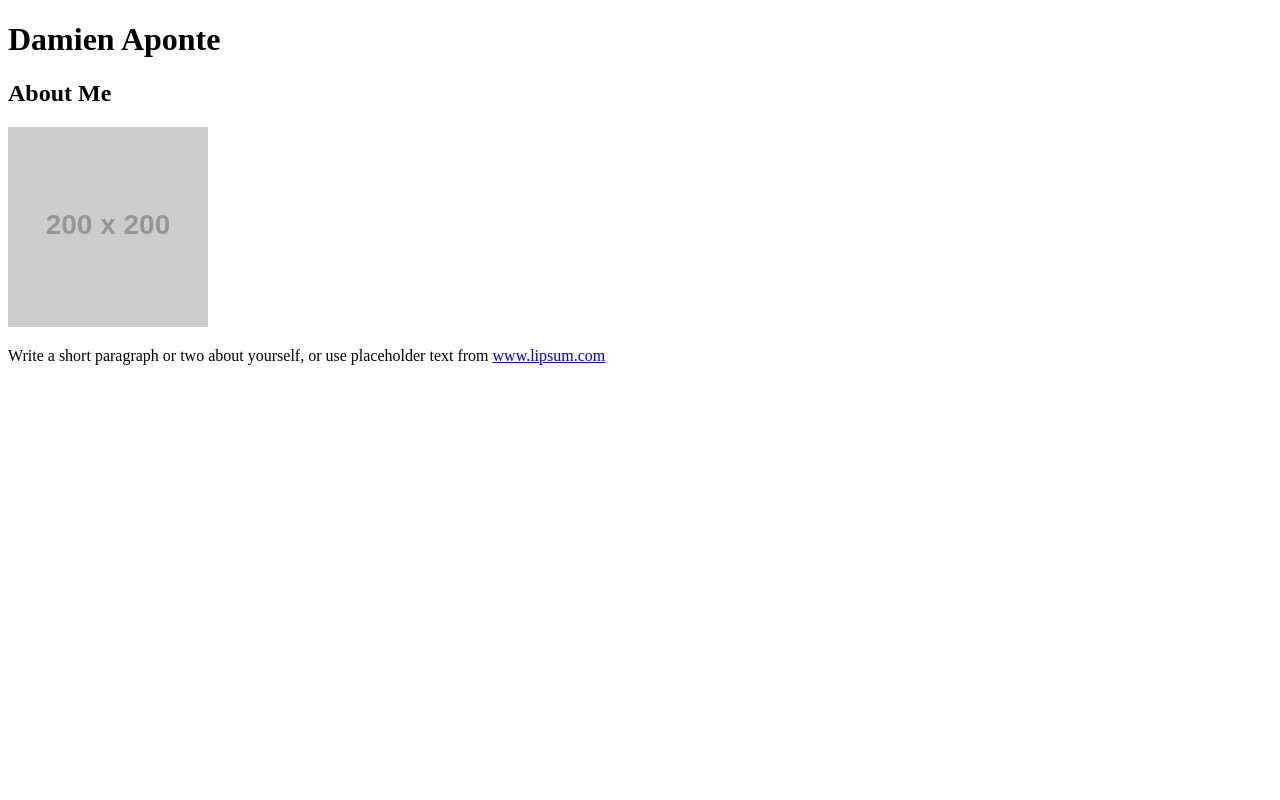
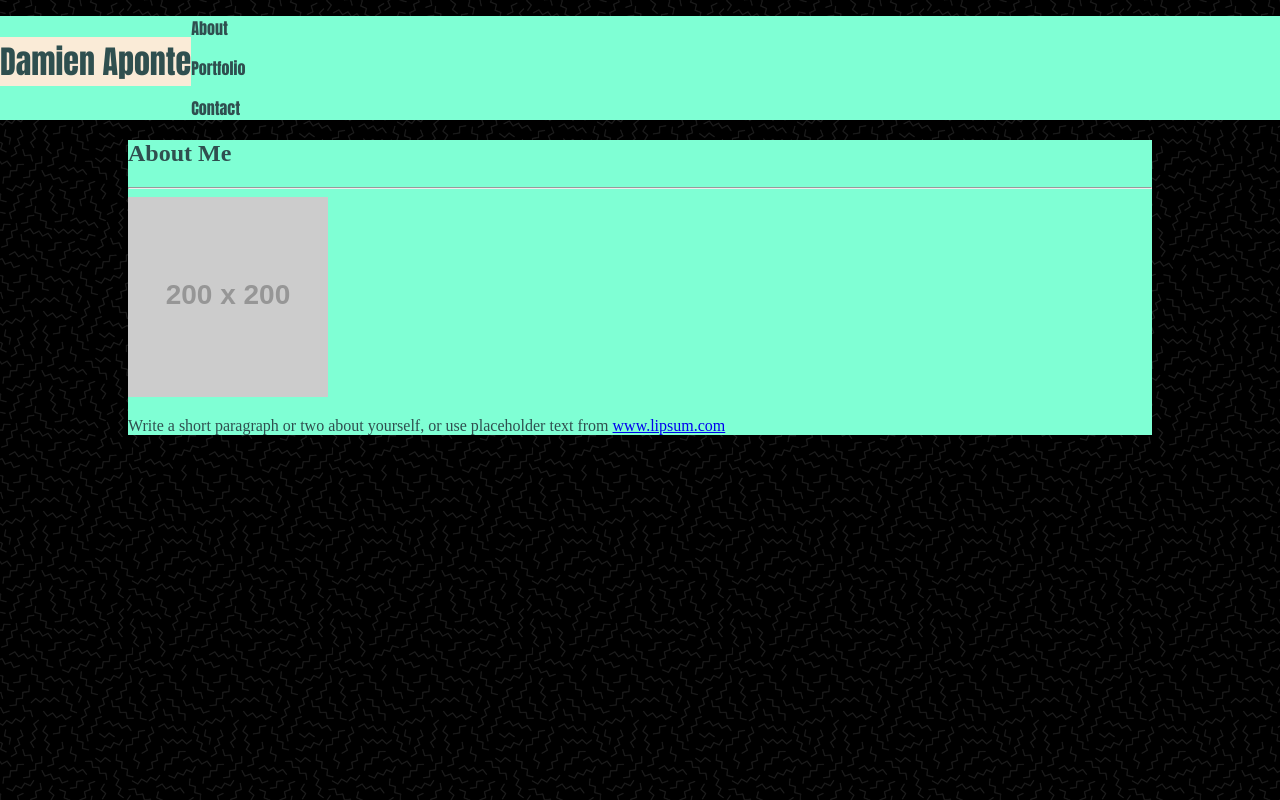
Before and after one commit to DamienVA/Basic-Portfolio, a plain HTML site: page index.html in a window 1280 px wide. Drawn offline with Linux system fonts and the light colour scheme; files that its build step writes are made by us from their sources; placeholder pictures from the web are drawn by us.

Commit message:
css positioning

```diff
--- a/assets/css/style.css
+++ b/assets/css/style.css
@@ -0,0 +1,38 @@
+body{
+    background-image: url("../images/memphis-mini-dark.png");
+    color: antiquewhite;
+    margin: 0;
+    padding: 0;
+
+}
+
+header{
+    background-color: aquamarine;
+    color: darkslategrey;
+    margin: 0;
+    padding: 0;
+    font-family: Impact, Haettenschweiler, 'Arial Narrow Bold', sans-serif;
+
+}
+
+h1{
+    background-color: antiquewhite;
+    color: darkslategrey;
+    float: left;
+
+
+}
+
+.container{
+    width: 1024px;
+    margin: 0 auto;
+}
+
+#main-bio{
+    background-color: aquamarine;
+    color: darkslategrey;
+}
+
+#links{
+    flex-direction: row;
+}
--- a/index.html
+++ b/index.html
@@ -3,12 +3,18 @@
 
 <head>
   <title>About Me</title>
-  <link rel="stylesheet" type="text/css" href="style.css">
+  <link rel="stylesheet" type="text/css" href="assets/css/style.css">
 </head>
 
 <body>
   <header>
     <h1>Damien Aponte</h1>
+    <div class="links">
+      <p>About</p>
+      <p>Portfolio</p>
+      <p>Contact</p>
+
+    </div>
   </header>
 
 
@@ -17,6 +23,8 @@
     <section id="main-bio">
 
       <h2>About Me</h2>
+
+      <hr>
 
       <img id="bio-image" src="https://placehold.it/200x200" alt="Damien Aponte">
 
```
Also changed, not shown: portfolio.html (+1 -1 lines), assets/images/memphis-mini-dark.png (added).
